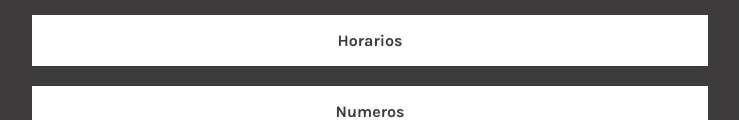
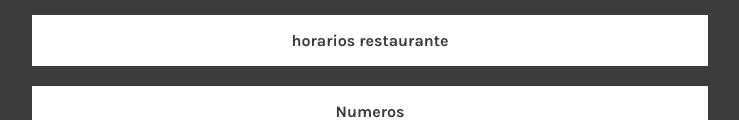
Before and after one commit to durbonca/linktree-baco, a plain HTML site: page index.html in a window 1280 px wide. Shown: the part 379-499 px from the top of the page, without its empty margins (270-1009 px from the left). Drawn offline with Linux system fonts and the light colour scheme.

Commit message:
Update index.html

```diff
--- a/index.html
+++ b/index.html
@@ -17,7 +17,7 @@
             <a href="https://baco.netlify.app/" class="link button">Carta Restaurante</a>
             <a href="https://baco.rest/" class="link button">Baco a tu Casa</a>
             <a href="https://wa.me/message/3EA5NFDVMNZSO1" class="link button">Whatsapp</a>
-            <a href="" id="horarios_button" class="link button">Horarios</a>
+            <a href="" id="horarios_button" class="link button">horarios restaurante</a>
             <div id="horarios" class="horarios">
                 <div class="day">lunes:
                     <div class="time">12:30–22:30</div>
```
